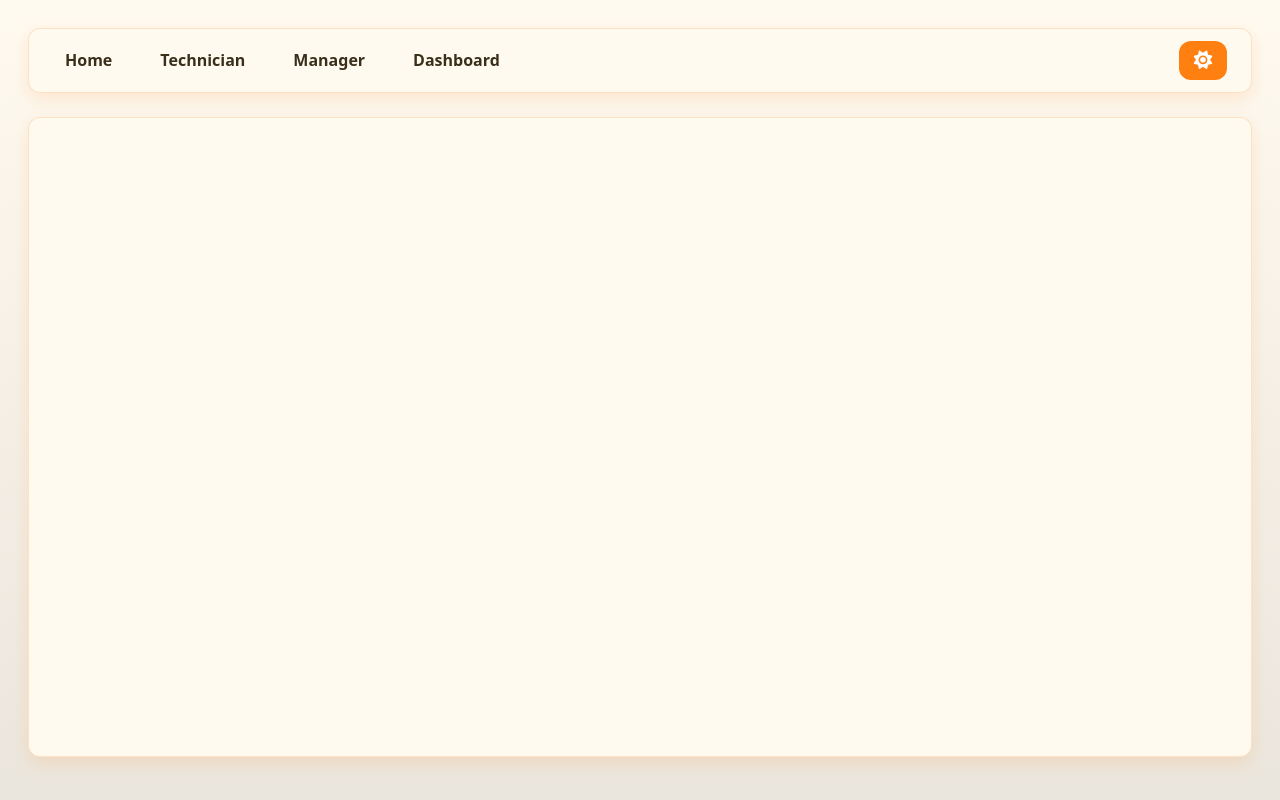
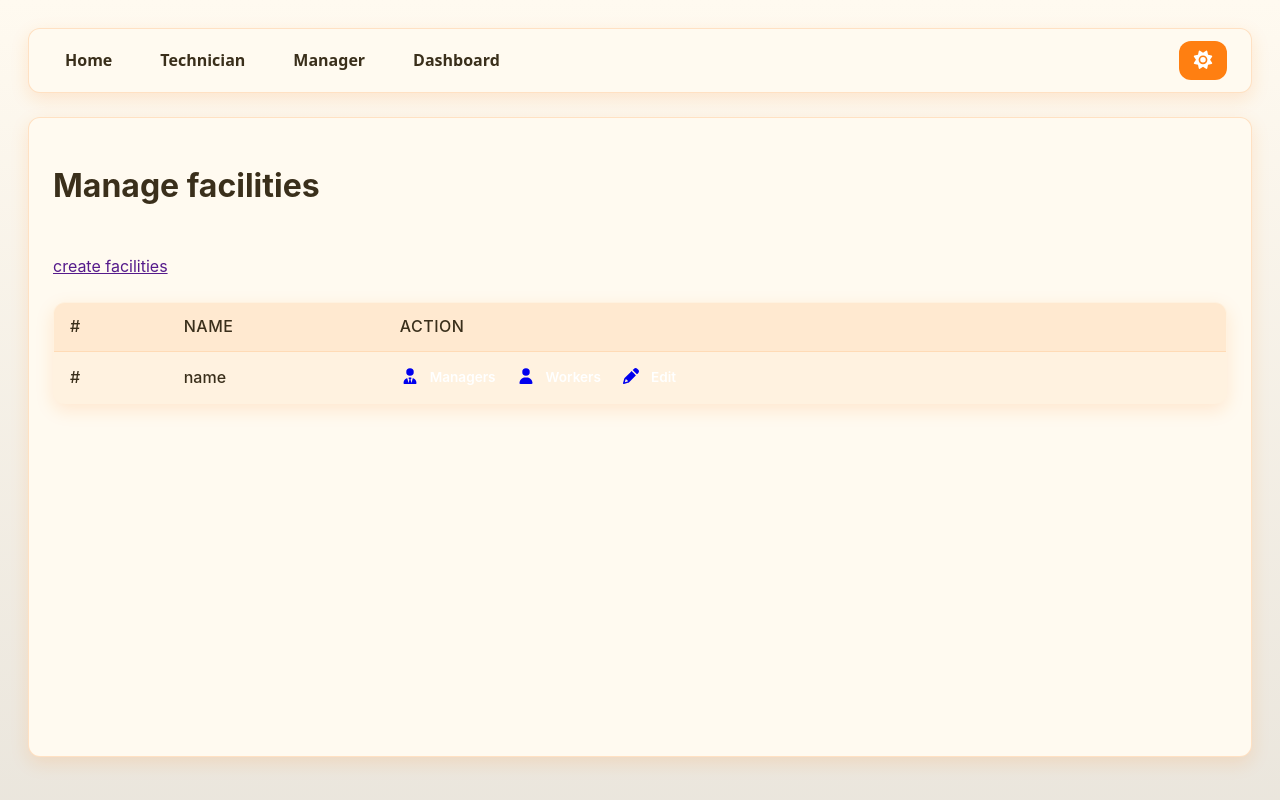
Before and after one commit to mezouar-oualid-abdelbar/Ticket-Center-web, a React (Vite) app: page /dashboard/facelities in a window 1280 px wide. Built offline with nearby package versions, Linux system fonts and the light colour scheme.

Commit message:
dashboard

```diff
--- a/src/App.jsx
+++ b/src/App.jsx
@@ -9,6 +9,10 @@ import AssignmentPage from "./pages/Technician/AssignmentPage";
 import ManagerAssignmentPage from "./pages/Manage/ManagerAssignmentPage";
 import AssignUser from "./pages/Manage/AssignUser";
 import CreateAssigment from "./pages/default/CreateAssigment";
+import Dashboard from "./pages/dashboard/Dashboard";
+import Facelities from "./pages/dashboard/Facelies";
+import WorkersManagement from "./pages/dashboard/WorkersManagement";
+
 function App() {
   const [count, setCount] = useState(0);
 
@@ -29,6 +33,12 @@ function App() {
             />
             <Route path="/assign/:id" element={<AssignUser />} />
             <Route path="/createAssigment" element={<CreateAssigment />} />
+            <Route path="/dashboard" element={<Dashboard />} />
+            <Route path="/dashboard/facelities" element={<Facelities />} />
+            <Route
+              path="/dashboard/workersManagement"
+              element={<WorkersManagement />}
+            />
           </Routes>
         </div>
       </BrowserRouter>
--- /dev/null
+++ b/src/pages/dashboard/Dashboard.jsx
@@ -0,0 +1,48 @@
+import { FontAwesomeIcon } from "@fortawesome/react-fontawesome";
+import {
+  faUsers,
+  faUserTie,
+  faBuildingColumns,
+} from "@fortawesome/free-solid-svg-icons";
+
+export default function Dashboard() {
+  return (
+    <>
+      {/* users widget */}
+      <h1>Dashboard</h1>
+      <div className="assignment-grid">
+        <div className="assignment-widget">
+          <h2>
+            <FontAwesomeIcon icon={faUsers} />
+          </h2>
+          <p>Workers</p>
+          <span>
+            {" "}
+            <a href="/dashboard/users">manage </a>
+          </span>
+        </div>
+        <div className="assignment-widget">
+          <h2>
+            <FontAwesomeIcon icon={faUserTie} />
+          </h2>
+          <p>managers</p>
+          <span>
+            {" "}
+            <a href="/dashboard/users">manage </a>
+          </span>
+        </div>
+        {/* facelityes widget */}
+        <div className="assignment-widget">
+          <h2>
+            <FontAwesomeIcon icon={faBuildingColumns} />
+          </h2>
+          <p>facelityes</p>
+          <span>
+            {" "}
+            <a href="/dashboard/facelities">manage </a>
+          </span>
+        </div>
+      </div>
+    </>
+  );
+}
--- a/src/pages/dashboard/Facelies.jsx
+++ b/src/pages/dashboard/Facelies.jsx
@@ -0,0 +1,47 @@
+import { FontAwesomeIcon } from "@fortawesome/react-fontawesome";
+import { faUserTie, faUser, faPencil } from "@fortawesome/free-solid-svg-icons";
+
+export default function Facelities() {
+  return (
+    <>
+      <h1>Manage facilities</h1>
+      <a href="">create facilities</a>
+      <div className="assignment-grid">
+        <table>
+          <thead>
+            <tr>
+              <th>#</th>
+              <th>Name</th>
+              <th>Action</th>
+            </tr>
+          </thead>
+
+          <tbody>
+            <tr>
+              <td>#</td>
+              <td>name</td>
+              <td>
+                <div style={{ display: "flex", gap: "10px" }}>
+                  <a href="/dashboard/facelityManagement">
+                    <FontAwesomeIcon icon={faUserTie} />
+                    <span>Managers</span>
+                  </a>
+
+                  <a href="/dashboard/facelityWorker">
+                    <FontAwesomeIcon icon={faUser} />
+                    <span>Workers</span>
+                  </a>
+
+                  <a href="/dashboard/facelityManage">
+                    <FontAwesomeIcon icon={faPencil} />
+                    <span>Edit</span>
+                  </a>
+                </div>
+              </td>
+            </tr>
+          </tbody>
+        </table>
+      </div>
+    </>
+  );
+}
--- /dev/null
+++ b/src/pages/dashboard/WorkersManagement.jsx
@@ -0,0 +1,58 @@
+export default function WorkersManagement() {
+  return (
+    <div className="p-6 text-white">
+      <h1 className="text-2xl font-bold mb-4">Workers Management</h1>
+
+      {/* ADD WORKER */}
+      <div className="mb-6 bg-gray-800 p-4 rounded-2xl shadow">
+        <h2 className="text-xl mb-3 font-semibold">Add Worker</h2>
+        <form className="grid gap-3 max-w-md">
+          <input
+            type="text"
+            placeholder="Worker Name"
+            className="p-2 rounded bg-gray-700 border border-gray-600"
+          />
+
+          <button
+            type="submit"
+            className="bg-blue-600 hover:bg-blue-700 p-2 rounded-lg text-white font-medium"
+          >
+            Add Worker
+          </button>
+        </form>
+      </div>
+
+      {/* WORKERS LIST */}
+      <div className="bg-gray-800 p-4 rounded-2xl shadow">
+        <h2 className="text-xl mb-3 font-semibold">Current Workers</h2>
+
+        <table className="w-full text-left border-collapse">
+          <thead>
+            <tr className="bg-gray-700">
+              <th className="p-2">#</th>
+              <th className="p-2">Name</th>
+              <th className="p-2">Action</th>
+            </tr>
+          </thead>
+          <tbody>
+            <tr className="border-b border-gray-700">
+              <td className="p-2">1</td>
+              <td className="p-2">John Doe</td>
+              <td className="p-2 flex gap-3">
+                <button className="text-red-500">Remove</button>
+              </td>
+            </tr>
+
+            <tr className="border-b border-gray-700">
+              <td className="p-2">2</td>
+              <td className="p-2">Alice</td>
+              <td className="p-2 flex gap-3">
+                <button className="text-red-500">Remove</button>
+              </td>
+            </tr>
+          </tbody>
+        </table>
+      </div>
+    </div>
+  );
+}
```
Also changed, not shown: src/pages/dashboard/FacelityUsers.jsx (deleted).
